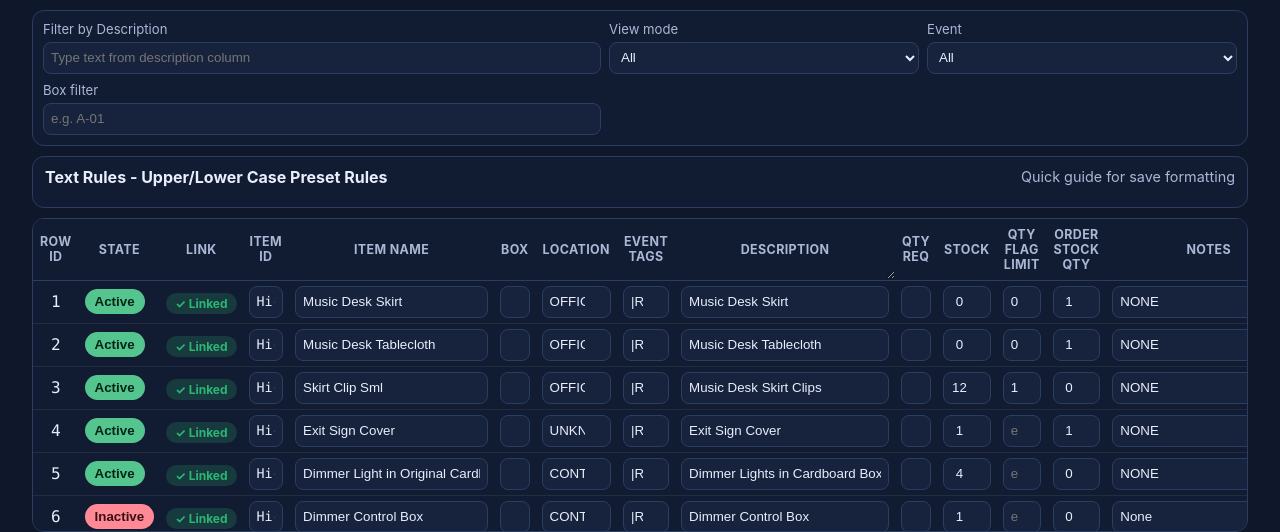
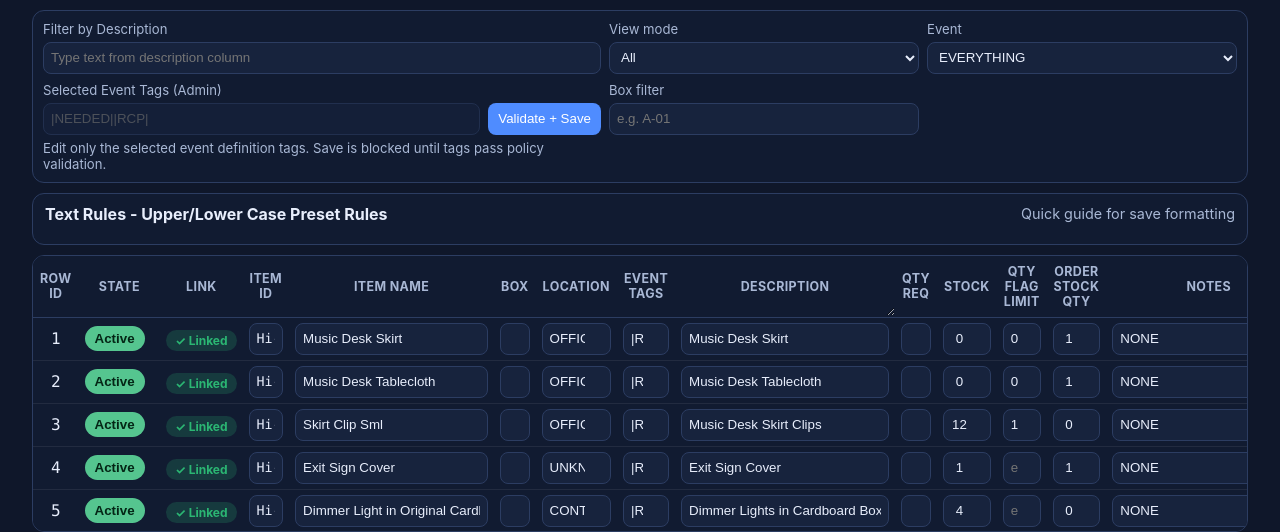
Before and after one commit to IntuitiveCreations2705/REAL-ED-INVENTORY-main-2, a Flask app: page / in a window 1280 px wide. Shown: the part 207-739 px from the top of the page. Run offline with Flask 3, Linux system fonts and the light colour scheme; data comes from the database, SQL or seed files in the repository; both versions use the stored data as it was after the commit; data that the repository does not hold is empty.

Commit message:
CLEAN UP 04

```diff
--- a/inventory_app/ui/app.py
+++ b/inventory_app/ui/app.py
@@ -1,6 +1,7 @@
 from __future__ import annotations
 
 import json
+import re
 import sqlite3
 import uuid
 from datetime import datetime, timezone
@@ -40,6 +41,7 @@ EDITABLE_FIELDS = {
 
 UI_RULE_KEY_ACRONYM_ALLOWLIST = "acronym_allowlist"
 DEFAULT_ACRONYM_ALLOWLIST = ["usb", "xlr", "iec", "rca", "aa", "aaa"]
+EVENT_TAG_TOKEN_RE = re.compile(r"^[A-Z0-9_-]+$")
 
 
 def api_error(
@@ -150,6 +152,30 @@ def _set_acronym_allowlist_tokens(
         (json.dumps(tokens), changed_by, UI_RULE_KEY_ACRONYM_ALLOWLIST),
     )
     return _get_acronym_allowlist_row(conn)
+
+
+def _validate_normalized_event_tags_for_event_definition(
+    normalized_tags: str,
+) -> tuple[bool, str | None, list[str]]:
+    tokens = parse_pipe_tags(normalized_tags)
+    if not tokens:
+        return False, "Event tags are required.", []
+
+    invalid_tokens: list[str] = []
+    for token in tokens:
+        tag = token.strip("|")
+        if not EVENT_TAG_TOKEN_RE.fullmatch(tag):
+            invalid_tokens.append(tag)
+
+    if invalid_tokens:
+        msg = (
+            "Invalid tag token(s): "
+            + ", ".join(invalid_tokens)
+            + ". Use uppercase letters, numbers, underscore, or hyphen only."
+        )
+        return False, msg, invalid_tokens
+
+    return True, None, []
 
 
 def create_app() -> Flask:
@@ -279,6 +305,7 @@ def create_app() -> Flask:
         view = request.args.get("view", "all").strip().lower()
         box = request.args.get("box", "").strip().lower()
         event_name = request.args.get("event", "").strip()
+        event_is_specific = bool(event_name)
 
         where = []
         params: list[Any] = []
@@ -292,7 +319,12 @@ def create_app() -> Flask:
             where.append("LOWER(COALESCE(m.box_number, '')) LIKE '%' || ? || '%'")
             params.append(box)
 
-        if event_name and event_name.lower() != "all":
+        # Business rule: when a specific event is selected, default circulation
+        # excludes inactive rows unless user explicitly requests inactive view.
+        if event_is_specific and view == "all":
+            where.append("m.is_active = 1")
+
+        if event_name:
             with get_conn() as conn:
                 event_row = conn.execute(
                     "SELECT tags FROM event_name WHERE event_name = ?",
@@ -354,6 +386,56 @@ def create_app() -> Flask:
             ).fetchall()
 
         return jsonify([dict(r) for r in rows])
+
+    @app.patch("/api/events/<path:event_name>/tags")
+    def update_event_tags(event_name: str) -> Any:
+        payload = request.get_json(silent=True) or {}
+        raw_tags = payload.get("tags")
+        normalized_tags = normalize_pipe_tags(raw_tags)
+
+        is_valid, error_msg, invalid_tokens = _validate_normalized_event_tags_for_event_definition(
+            normalized_tags
+        )
+        if not is_valid:
+            return api_error(
+                error_msg or "Invalid event tags.",
+                422,
+                code="event_tags_invalid",
+                field="tags",
+                invalid_tokens=invalid_tokens,
+            )
+
+        changed_by = _changed_by()
+        with get_conn() as conn:
+            existing = conn.execute(
+                "SELECT event_name, tags FROM event_name WHERE event_name = ?",
+                (event_name,),
+            ).fetchone()
+            if existing is None:
+                return api_error("Event not found.", 404, code="event_not_found")
+
+            conn.execute(
+                "UPDATE event_name SET tags = ? WHERE event_name = ?",
+                (normalized_tags, event_name),
+            )
+            updated = conn.execute(
+                "SELECT event_name, tags FROM event_name WHERE event_name = ?",
+                (event_name,),
+            ).fetchone()
+
+            write_audit(
+                conn,
+                table_name="event_name",
+                row_ref=f"event_name={event_name}",
+                action="UPDATE",
+                field_name="tags",
+                old_value=existing["tags"],
+                new_value=updated["tags"] if updated else normalized_tags,
+                changed_by=changed_by,
+                session_id=str(uuid.uuid4()),
+            )
+
+        return jsonify(dict(updated))
 
     @app.get("/api/ui-rules/acronym-allowlist")
     def get_acronym_allowlist() -> Any:
--- a/inventory_app/ui/static/admin_master_view.js
+++ b/inventory_app/ui/static/admin_master_view.js
@@ -14,7 +14,11 @@ const state = {
   eventTagChoices: [],
   knownBoxes: [],
   knownLocations: [],
+  events: [],
 };
+
+const SESSION_EVENT_KEY = 'admin.master.event';
+const SESSION_VIEW_KEY = 'admin.master.view';
 
 const els = {
   body: document.getElementById('rows-body'),
@@ -32,6 +36,8 @@ const els = {
   progressCounter: document.getElementById('progress-counter'),
   locationOptions: document.getElementById('location-options'),
   eventTagOptions: document.getElementById('event-tag-options'),
+  eventTagsEditor: document.getElementById('event-tags-editor'),
+  eventTagsSaveBtn: document.getElementById('event-tags-save-btn'),
   capsDialog: document.getElementById('caps-dialog'),
   capsYesBtn: document.getElementById('caps-yes-btn'),
   capsNoBtn: document.getElementById('caps-no-btn'),
@@ -45,6 +51,7 @@ init();
 async function init() {
   await hydrateCaseAllowlistInput();
   initCapsDialog();
+  restoreSessionFilters();
   wireEvents();
   await loadEvents();
   await loadRows();
@@ -60,6 +67,8 @@ function initCapsDialog() {
 
 function wireEvents() {
   els.refreshBtn.addEventListener('click', async () => {
+    els.boxFilter.value = '';
+    els.searchItem.value = '';
     await loadRows();
     await checkHealth();
   });
@@ -91,14 +100,21 @@ function wireEvents() {
     });
   }
 
-  els.viewMode.addEventListener('change', applyFilters);
+  els.viewMode.addEventListener('change', async () => {
+    persistSessionFilters();
+    await loadRows();
+  });
   els.boxFilter.addEventListener('change', applyFilters);
   els.boxFilter.addEventListener('keydown', (e) => {
     if (e.key !== 'Enter') return;
     e.preventDefault();
     applyFilters();
   });
-  els.eventFilter.addEventListener('change', loadRows);
+  els.eventFilter.addEventListener('change', async () => {
+    persistSessionFilters();
+    syncEventTagsEditor();
+    await loadRows();
+  });
 
   els.searchItem.addEventListener('input', () => {
     applyFilters();
@@ -117,6 +133,12 @@ function wireEvents() {
   if (els.caseAllowlistResetBtn) {
     els.caseAllowlistResetBtn.addEventListener('click', async () => {
       await resetCaseAllowlist();
+    });
+  }
+
+  if (els.eventTagsSaveBtn) {
+    els.eventTagsSaveBtn.addEventListener('click', async () => {
+      await validateAndSaveSelectedEventTags();
     });
   }
 }
@@ -141,14 +163,111 @@ async function loadRows() {
 async function loadEvents() {
   const res = await fetch('/api/events');
   const events = await res.json();
+  state.events = Array.isArray(events) ? events : [];
 
-  els.eventFilter.innerHTML = '<option value="">All</option>';
+  const previouslySelected = sessionStorage.getItem(SESSION_EVENT_KEY) || els.eventFilter.value;
+
+  els.eventFilter.innerHTML = '<option value="">EVERYTHING</option>';
   for (const e of events) {
     const opt = document.createElement('option');
     opt.value = e.event_name;
-    opt.textContent = e.event_name;
+    opt.textContent = e.event_name === 'All' ? 'ALL EVENTS' : e.event_name;
     els.eventFilter.appendChild(opt);
   }
+
+  const eventNames = new Set(state.events.map((e) => e.event_name));
+  if (previouslySelected && eventNames.has(previouslySelected)) {
+    els.eventFilter.value = previouslySelected;
+  }
+
+  persistSessionFilters();
+  syncEventTagsEditor();
+}
+
+function restoreSessionFilters() {
+  const savedView = sessionStorage.getItem(SESSION_VIEW_KEY);
+  if (savedView && Array.from(els.viewMode.options).some((o) => o.value === savedView)) {
+    els.viewMode.value = savedView;
+  }
+}
+
+function persistSessionFilters() {
+  sessionStorage.setItem(SESSION_EVENT_KEY, els.eventFilter.value || '');
+  sessionStorage.setItem(SESSION_VIEW_KEY, els.viewMode.value || 'all');
+}
+
+function getSelectedEventDefinition() {
+  const selected = els.eventFilter.value;
+  if (!selected) return null;
+  return state.events.find((e) => e.event_name === selected) || null;
+}
+
+function clearEventTagsInputError() {
+  if (!els.eventTagsEditor) return;
+  els.eventTagsEditor.classList.remove('input-invalid');
+  els.eventTagsEditor.removeAttribute('title');
+}
+
+function setEventTagsInputError(message) {
+  if (!els.eventTagsEditor) return;
+  els.eventTagsEditor.classList.add('input-invalid');
+  els.eventTagsEditor.title = message;
+}
+
+function syncEventTagsEditor() {
+  if (!els.eventTagsEditor || !els.eventTagsSaveBtn) return;
+
+  clearEventTagsInputError();
+  const selectedEvent = getSelectedEventDefinition();
+  if (!selectedEvent) {
+    els.eventTagsEditor.value = '';
+    els.eventTagsEditor.disabled = true;
+    els.eventTagsSaveBtn.disabled = true;
+    return;
+  }
+
+  els.eventTagsEditor.disabled = false;
+  els.eventTagsSaveBtn.disabled = false;
+  els.eventTagsEditor.value = String(selectedEvent.tags || '');
+}
+
+async function validateAndSaveSelectedEventTags() {
+  if (!els.eventTagsEditor || !els.eventTagsSaveBtn) return;
+
+  const selectedEvent = getSelectedEventDefinition();
+  if (!selectedEvent) {
+    setStatus('Select a specific Event before editing tags.', true);
+    return;
+  }
+
+  clearEventTagsInputError();
+  const payload = { tags: els.eventTagsEditor.value };
+
+  const res = await fetch(`/api/events/${encodeURIComponent(selectedEvent.event_name)}/tags`, {
+    method: 'PATCH',
+    headers: { 'Content-Type': 'application/json' },
+    body: JSON.stringify(payload),
+  });
+  const data = await res.json();
+
+  if (!res.ok) {
+    const message = data.error || 'Event tags update failed.';
+    if (data.field === 'tags') {
+      setEventTagsInputError(message);
+      els.eventTagsEditor.focus();
+    }
+    setStatus(message, true);
+    return;
+  }
+
+  els.eventTagsEditor.value = String(data.tags || '');
+  const idx = state.events.findIndex((e) => e.event_name === data.event_name);
+  if (idx >= 0) {
+    state.events[idx] = data;
+  }
+  clearEventTagsInputError();
+  setStatus(`Saved tags for ${data.event_name}.`);
+  await loadRows();
 }
 
 function applyFilters() {
@@ -176,7 +295,8 @@ function refreshEventTagOptions() {
     state.rows.flatMap((r) => String(r.event_tags || '')
       .split('|')
       .map((t) => t.trim().toUpperCase())
-      .filter(Boolean)),
+      .filter(Boolean)
+      .filter((t) => t !== 'ALL')),
   )).sort((a, b) => a.localeCompare(b));
 
   state.eventTagChoices = tags;
@@ -395,18 +515,6 @@ function renderRows() {
     }
 
     if (tagsInput) {
-      tagsInput.addEventListener('focus', () => {
-        tagsInput.dataset.prevValue = String(tagsInput.value || '');
-      });
-
-      tagsInput.addEventListener('change', () => {
-        const before = String(tagsInput.dataset.prevValue || row.event_tags || '');
-        const after = String(tagsInput.value || '');
-        const merged = mergeEventTagSelections(before, after);
-        tagsInput.value = merged;
-        row.event_tags = merged;
-      });
-
       tagsInput.addEventListener('blur', () => {
         const normalized = normalizeEventTagsValue(tagsInput.value);
         tagsInput.value = normalized;
@@ -644,10 +752,6 @@ function normalizeEventTagsValue(value) {
   if (!tokens.length) return '';
   if (tokens.includes('ALL')) return '|ALL|';
 
-  if (state.eventTagChoices.length > 0 && state.eventTagChoices.every((tag) => tokens.includes(tag))) {
-    return '|ALL|';
-  }
-
   return tokens.map((t) => `|${t}|`).join('');
 }
 
@@ -657,10 +761,6 @@ function mergeEventTagSelections(beforeValue, afterValue) {
 
   const before = normalizeEventTagTokens(beforeValue).filter((t) => t !== 'ALL');
   const merged = Array.from(new Set([...before, ...selected]));
-
-  if (state.eventTagChoices.length > 0 && state.eventTagChoices.every((tag) => merged.includes(tag))) {
-    return '|ALL|';
-  }
 
   return merged.map((t) => `|${t}|`).join('');
 }
--- a/inventory_app/ui/static/admin_theme.css
+++ b/inventory_app/ui/static/admin_theme.css
@@ -175,6 +175,22 @@ body {
   margin: 0;
   color: var(--muted);
   font-size: 0.82rem;
+}
+
+.event-tags-editor-row {
+  display: flex;
+  gap: 0.5rem;
+  align-items: center;
+}
+
+.event-tags-editor-row input {
+  flex: 1;
+  min-width: 16rem;
+}
+
+.input-invalid {
+  border-color: #ff6b7c !important;
+  box-shadow: 0 0 0 2px rgba(255, 107, 124, 0.2);
 }
 
 .case-allowlist-readonly input[readonly] {
--- a/inventory_app/ui/templates/admin_master_view.html
+++ b/inventory_app/ui/templates/admin_master_view.html
@@ -49,8 +49,19 @@
           <div class="control small">
             <label for="event-filter">Event</label>
             <select id="event-filter">
-              <option value="">All</option>
+              <option value="">EVERYTHING</option>
             </select>
+          </div>
+
+          <div class="control">
+            <label for="event-tags-editor">Selected Event Tags (Admin)</label>
+            <div class="event-tags-editor-row">
+              <input id="event-tags-editor" type="text" placeholder="|NEEDED||RCP|" />
+              <button id="event-tags-save-btn" class="btn" type="button">Validate + Save</button>
+            </div>
+            <p class="case-allowlist-help">
+              Edit only the selected event definition tags. Save is blocked until tags pass policy validation.
+            </p>
           </div>
 
           <div class="control small">
```
Also changed, not shown: sql_inventory_master.db.
